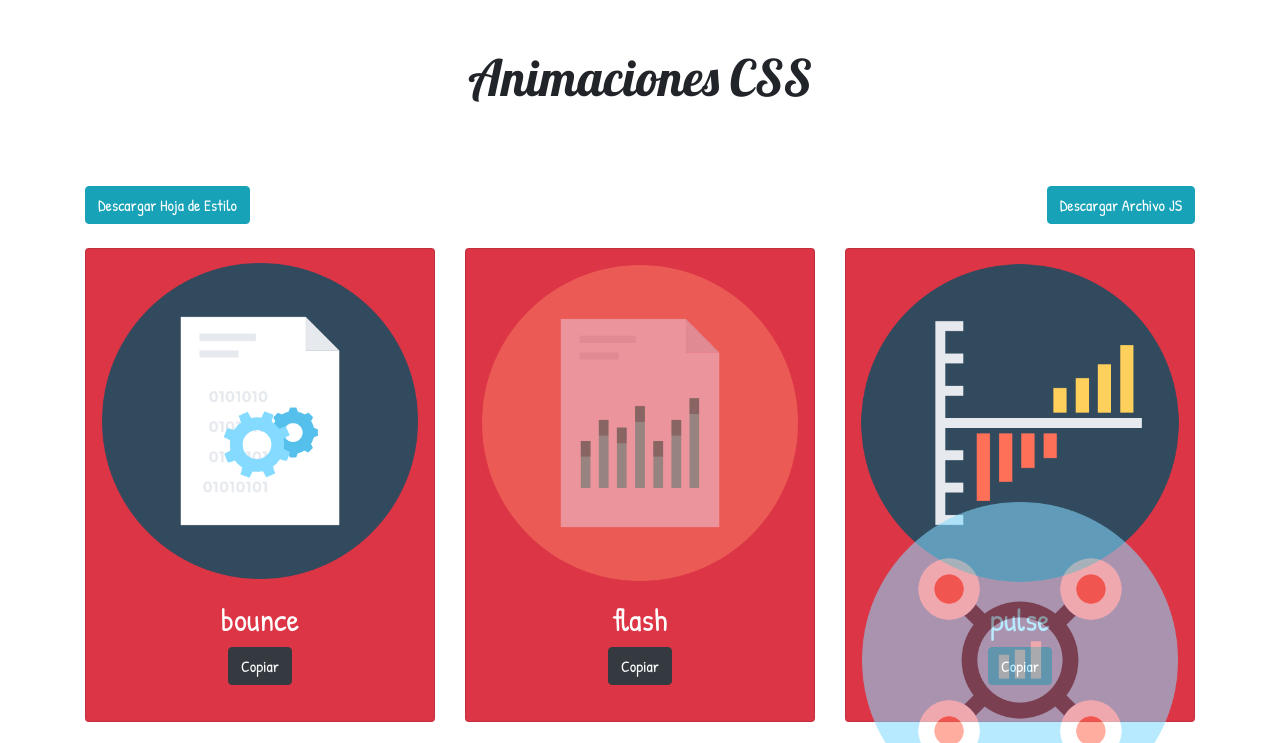
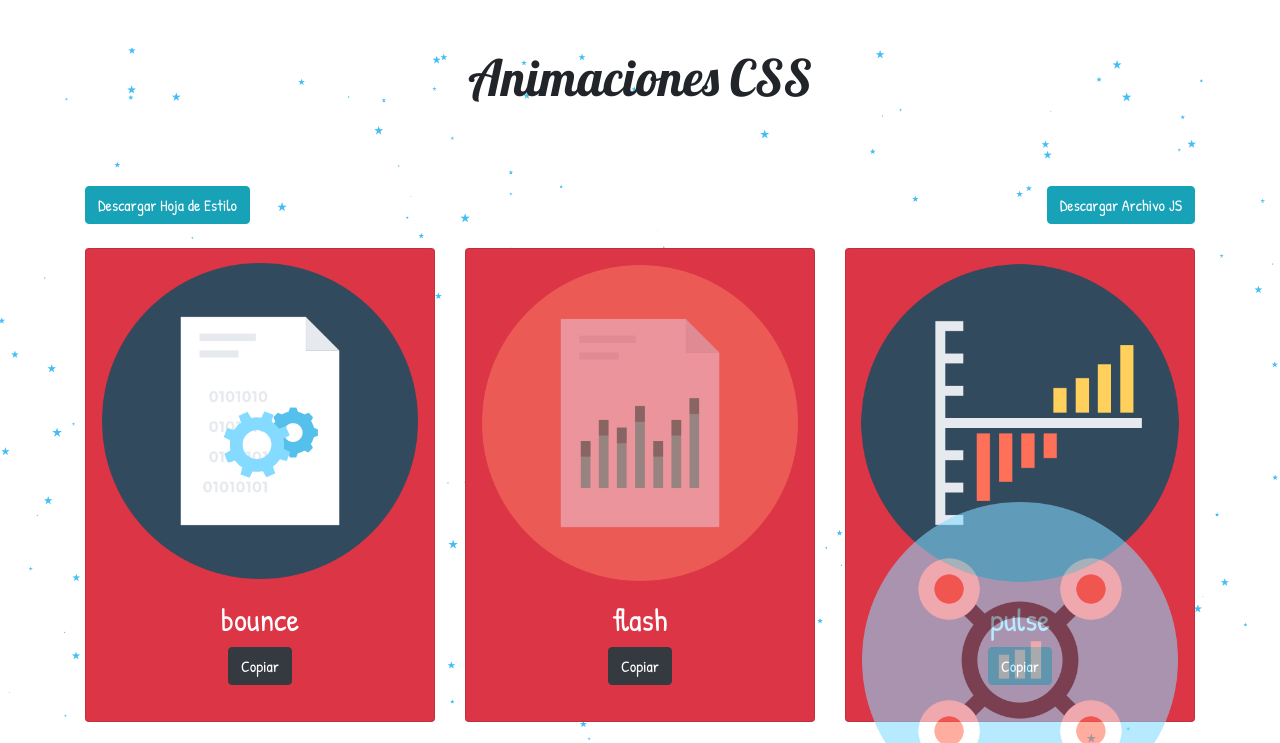
Before and after one commit to FeVer0710/AnimacionesCSS, a plain HTML site: page docs/index.html in a window 1280 px wide. Shown: the top 743 px of the page. Drawn offline with nearby package versions, Linux system fonts and the light colour scheme; animation ran at ten frames a second.

Commit message:
I added particles

```diff
--- a/docs/css/style.css
+++ b/docs/css/style.css
@@ -1,5 +1,17 @@
 @import url('https://fonts.googleapis.com/css?family=Lobster&display=swap');
 @import url('https://fonts.googleapis.com/css?family=Patrick+Hand&display=swap');
+
+#particles-js{
+    height: 100vh;
+    width: 100%;
+    position: fixed;
+    z-index: -1;
+}
+
+#container{
+    position: relative;
+    z-index: 99;
+}
 
 h1{
     font-family: 'Lobster', cursive;
--- a/docs/index.html
+++ b/docs/index.html
@@ -20,7 +20,9 @@
 
 <body>
 
-    <div class="container">
+    <div id="particles-js"></div>
+
+    <div class="container" id="container">
         <h1 class="separador text-center mt-5">
             Animaciones CSS
         </h1>
@@ -891,6 +893,9 @@
         new WOW().init();
     </script>
 
+    <script src="https://cdn.jsdelivr.net/npm/particles.js@2.0.0/particles.min.js"></script>
+    <script src="js/app.js"></script>
+
     <!-- Optional JavaScript -->
     <!-- jQuery first, then Popper.js, then Bootstrap JS -->
     <script src="https://code.jquery.com/jquery-3.3.1.slim.min.js"
--- /dev/null
+++ b/docs/js/app.js
@@ -0,0 +1,112 @@
+particlesJS(
+    {
+        "particles": {
+          "number": {
+            "value": 200,
+            "density": {
+              "enable": true,
+              "value_area": 800
+            }
+          },
+          "color": {
+            "value": "#03a9f4"
+          },
+          "shape": {
+            "type": "star",
+            "stroke": {
+              "width": 0,
+              "color": "#000000"
+            },
+            "polygon": {
+              "nb_sides": 5
+            },
+            "image": {
+              "src": "img/github.svg",
+              "width": 100,
+              "height": 100
+            }
+          },
+          "opacity": {
+            "value": 0.5,
+            "random": false,
+            "anim": {
+              "enable": false,
+              "speed": 1,
+              "opacity_min": 0.1,
+              "sync": false
+            }
+          },
+          "size": {
+            "value": 3,
+            "random": true,
+            "anim": {
+              "enable": false,
+              "speed": 97,
+              "size_min": 0.1,
+              "sync": false
+            }
+          },
+          "line_linked": {
+            "enable": true,
+            "distance": 150,
+            "color": "#ffffff",
+            "opacity": 0.4,
+            "width": 1
+          },
+          "move": {
+            "enable": true,
+            "speed": 6,
+            "direction": "none",
+            "random": false,
+            "straight": false,
+            "out_mode": "out",
+            "bounce": false,
+            "attract": {
+              "enable": false,
+              "rotateX": 600,
+              "rotateY": 1200
+            }
+          }
+        },
+        "interactivity": {
+          "detect_on": "canvas",
+          "events": {
+            "onhover": {
+              "enable": true,
+              "mode": "repulse"
+            },
+            "onclick": {
+              "enable": true,
+              "mode": "push"
+            },
+            "resize": true
+          },
+          "modes": {
+            "grab": {
+              "distance": 400,
+              "line_linked": {
+                "opacity": 1
+              }
+            },
+            "bubble": {
+              "distance": 400,
+              "size": 40,
+              "duration": 2,
+              "opacity": 8,
+              "speed": 3
+            },
+            "repulse": {
+              "distance": 200,
+              "duration": 0.4
+            },
+            "push": {
+              "particles_nb": 4
+            },
+            "remove": {
+              "particles_nb": 2
+            }
+          }
+        },
+        "retina_detect": true
+      }
+);
```
Also changed, not shown: docs/js/particlesjs-config.json (added, +110 -0 lines).
